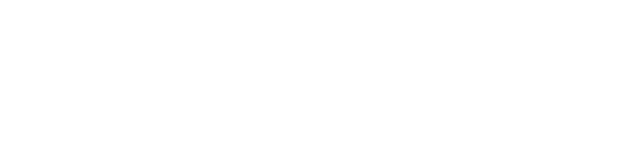
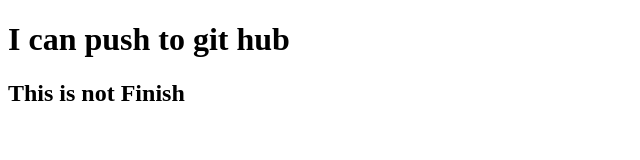
Before and after one commit to moslem009/my-first-repo, a plain HTML site: page index.html in a window 1280 px wide. Shown: the whole page, without its empty margins (0-640 px from the left). Drawn offline with Linux system fonts and the light colour scheme.

Commit message:
second commit

```diff
--- a/index.html
+++ b/index.html
@@ -6,7 +6,8 @@
     <title> My First Github Repo</title>
 </head>
 <body>
-
+   <h1>I can push to git hub</h1>
+   <h2>This is not Finish</h2>
 
 </body>
 </html>
```
